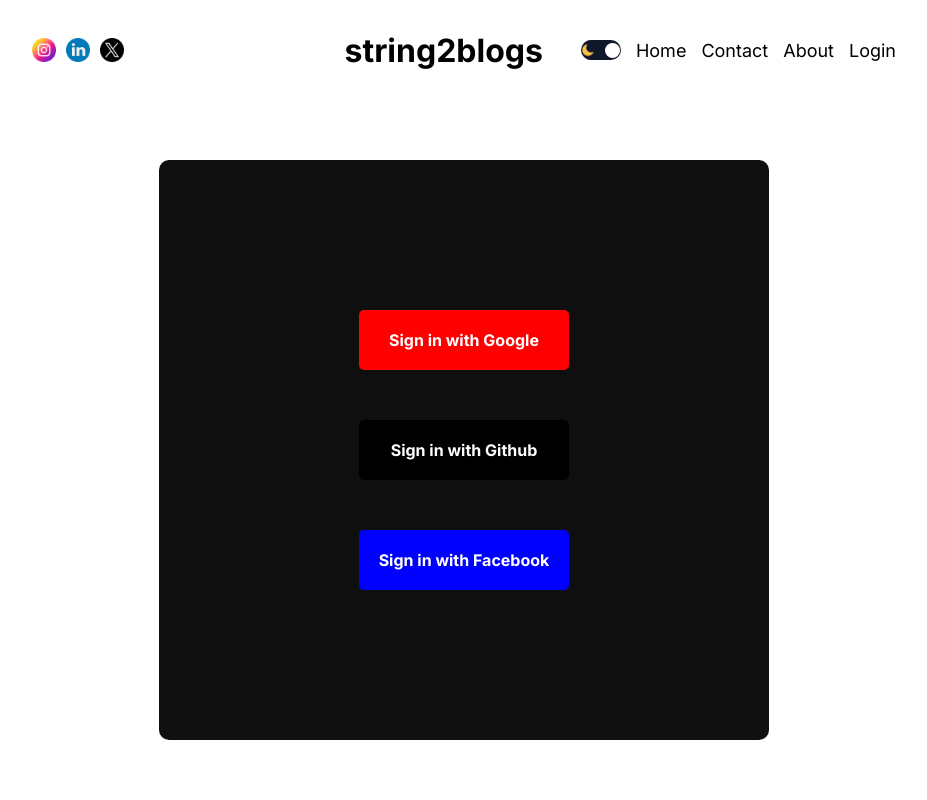
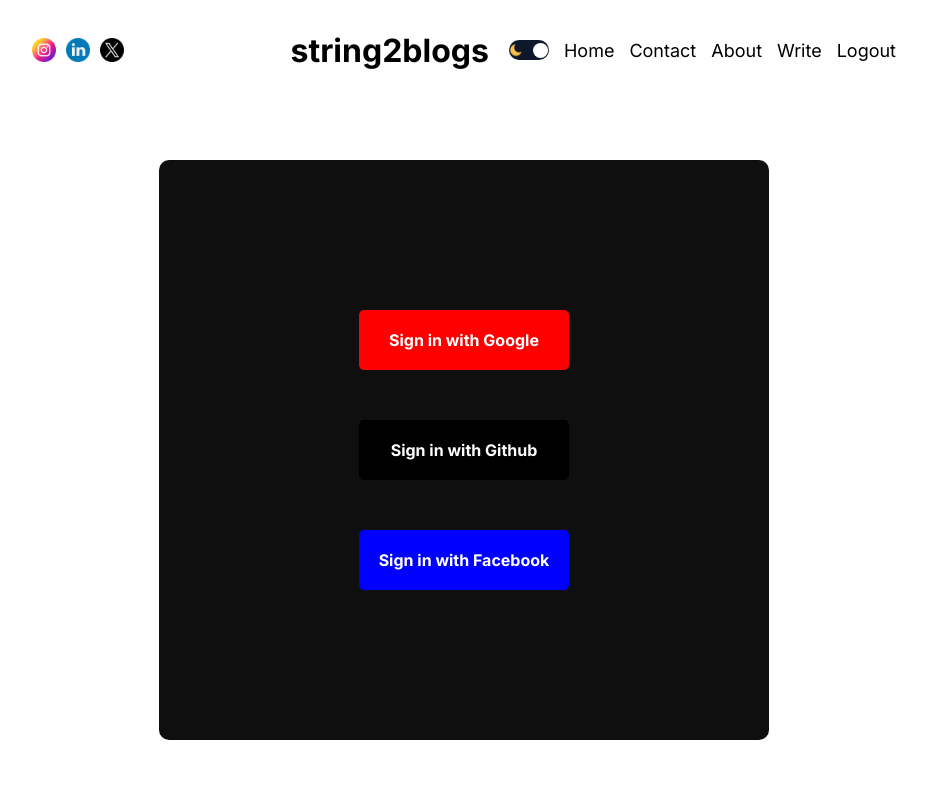
Before and after one commit to Satyam-R4j/string2blogs-webapp, a Next.js app: page /login in a window 1280 px wide. Shown: the top 800 px of the page, without its empty margins (176-1103 px from the left). Built offline with nearby package versions, Linux system fonts and the light colour scheme; no server answers.

Commit message:
Worked on logout functionality

```diff
--- a/src/app/login/page.jsx
+++ b/src/app/login/page.jsx
@@ -1,20 +1,35 @@
-"use client"
+"use client";
 import React from "react";
 import styles from "./loginPage.module.css";
 import { signIn, useSession } from "next-auth/react";
-
+import { useRouter } from "next/navigation";
 
 const LoginPage = () => {
+    const { data, status } = useSession();
+    console.log(data, status);
 
-  const { data, status} = useSession()
+    const router = useRouter();
+    if (status === "loading") {
+        return <div className={styles.loading}>Loading...</div>;
+    }
+    if (status === "authenticated") {
+        router.push("/");
+    }
 
-  return <div className={styles.container}>
-    <div className={styles.wrapper}>
-        <div className={styles.socialButton} onClick={()=>signIn("google")}>Sign in with Google</div>
-        <div className={styles.socialButton}>Sign in with Github</div>
-        <div className={styles.socialButton}>Sign in with Facebook</div>
-    </div>
-  </div>;
+    return (
+        <div className={styles.container}>
+            <div className={styles.wrapper}>
+                <div
+                    className={styles.socialButton}
+                    onClick={() => signIn("google")}
+                >
+                    Sign in with Google
+                </div>
+                <div className={styles.socialButton}>Sign in with Github</div>
+                <div className={styles.socialButton}>Sign in with Facebook</div>
+            </div>
+        </div>
+    );
 };
 
 export default LoginPage;
--- a/src/components/authLinks/AuthLinks.jsx
+++ b/src/components/authLinks/AuthLinks.jsx
@@ -2,11 +2,12 @@
 import React, { useState } from "react";
 import styles from "./authLinks.module.css";
 import Link from "next/link";
+import { signOut } from "next-auth/react";
 
 const AuthLinks = () => {
     const [open, setOpen] = useState(false);
 
-    const status = "notauthenticated";
+    const status = "authenticated";
     return (
         <>
             {status === "notauthenticated" ? (
@@ -18,7 +19,7 @@
                     <Link href="/write" className={styles.link}>
                         Write
                     </Link>
-                    <span className={styles.link}>Logout</span>
+                    <span className={styles.link} onClick={signOut}>Logout</span>
                 </>
             )}
             <div
```
